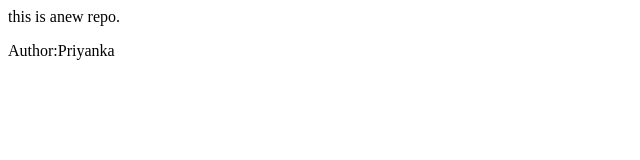
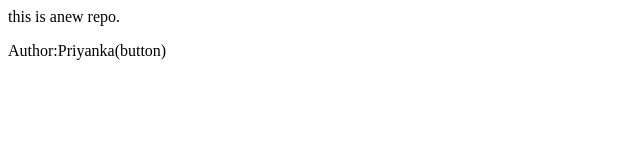
Before and after one commit to dhnushreddy/Local, a plain HTML site: page index.html in a window 1280 px wide. Shown: the full height of the page, 0-640 px from the left. Drawn offline with Linux system fonts and the light colour scheme.

Commit message:
button added

```diff
--- a/index.html
+++ b/index.html
@@ -1,2 +1,2 @@
 <p>this is anew repo.</p>
-<p>Author:Priyanka</p>
+<p>Author:Priyanka(button)</p>
```
